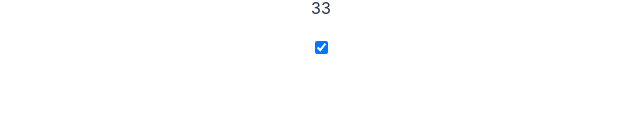
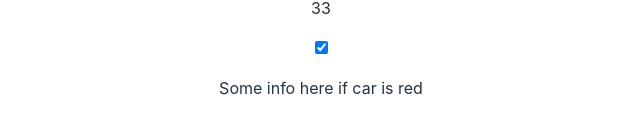
Before and after one commit to zandrastr/mi-learn-react, a React (Vite) app in the folder 1-begin/: page / in a window 1280 px wide. Shown: the part 808-942 px from the top of the page, without its empty margins (319-959 px from the left). Before the commit the page ends 900 px from the top, so only its background shows below. Built offline with nearby package versions, Linux system fonts and the light colour scheme.

Commit message:
conditional rendering with object

```diff
--- a/1-begin/src/App.tsx
+++ b/1-begin/src/App.tsx
@@ -4,6 +4,7 @@ import { HelloWorld } from './components/HelloWorld';
 import { Interpolation } from './components/Interpolation';
 import { Lists } from './components/Lists';
 import { InterpolationObject } from './components/InterpolationObject';
+import { ConditionalRenderingObject } from './components/ConditionalRenderingObject';
 
 function App() {
     return (
@@ -14,6 +15,7 @@ function App() {
             <ConditionalRendering></ConditionalRendering>
             <Lists></Lists>
             <InterpolationObject></InterpolationObject>
+            <ConditionalRenderingObject></ConditionalRenderingObject>
         </>
     );
 }
--- /dev/null
+++ b/1-begin/src/components/ConditionalRenderingObject.tsx
@@ -0,0 +1,26 @@
+class Car {
+    brand: string;
+    color: string;
+    year: number;
+
+    constructor(brand: string, color: string, year: number) {
+        this.brand = brand;
+        this.color = color;
+        this.year = year;
+    }
+}
+
+export const ConditionalRenderingObject = () => {
+    const car = new Car('Ford', 'Red', 2012);
+
+    // 1.
+    // if(car.color === "Red"){
+    //     //do something
+    // }
+
+    // 2.
+    //return <> {car.color === "Red" ? <p>Some info here if car is red</p> : <h3>Some other info here if car is not red</h3> }</>;
+
+    //3.
+    return <> {car.color === 'Red' && <p>Some info here if car is red</p>}</>;
+};
```
